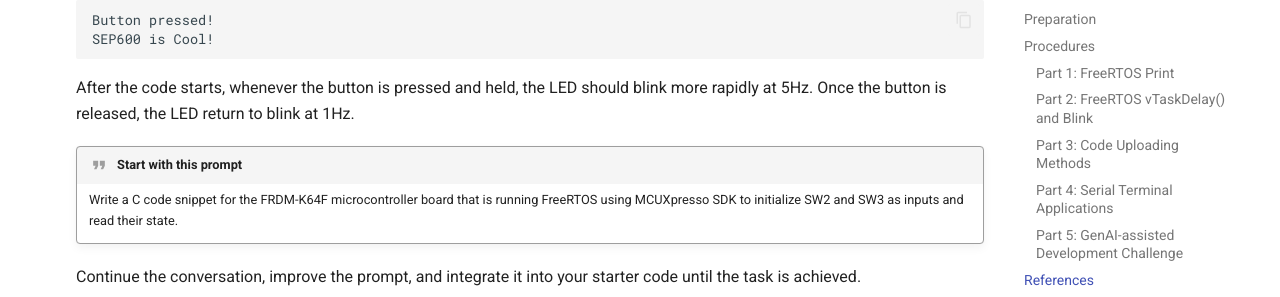
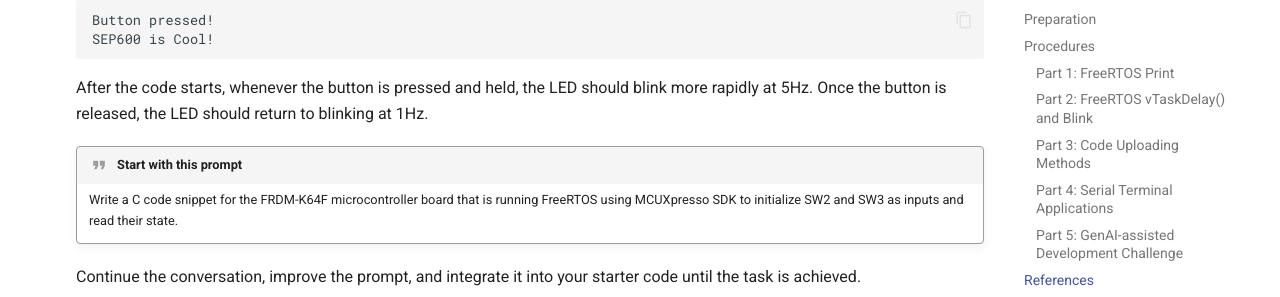
Before and after one commit to Seneca-BSA/Lab-Manual, an MkDocs documentation site: the page built from docs/SEP600/lab1.md, in a window 1280 px wide and 900 px high, scrolled down 7842 px. Shown: the part 224-521 px from the top of the window. Built offline with MkDocs 1.6.1 and Material for MkDocs 9.7.7, drawn with Linux system fonts in a browser that asks for light colours.

Commit message:
fixed typo

```diff
--- a/docs/SEP600/lab1.md
+++ b/docs/SEP600/lab1.md
@@ -213,7 +213,7 @@
         Button pressed!
         SEP600 is Cool!
 
-    After the code starts, whenever the button is pressed and held, the LED should blink more rapidly at 5Hz. Once the button is released, the LED return to blink at 1Hz.
+    After the code starts, whenever the button is pressed and held, the LED should blink more rapidly at 5Hz. Once the button is released, the LED should return to blinking at 1Hz.
 
     !!! quote "Start with this prompt"
 
```
